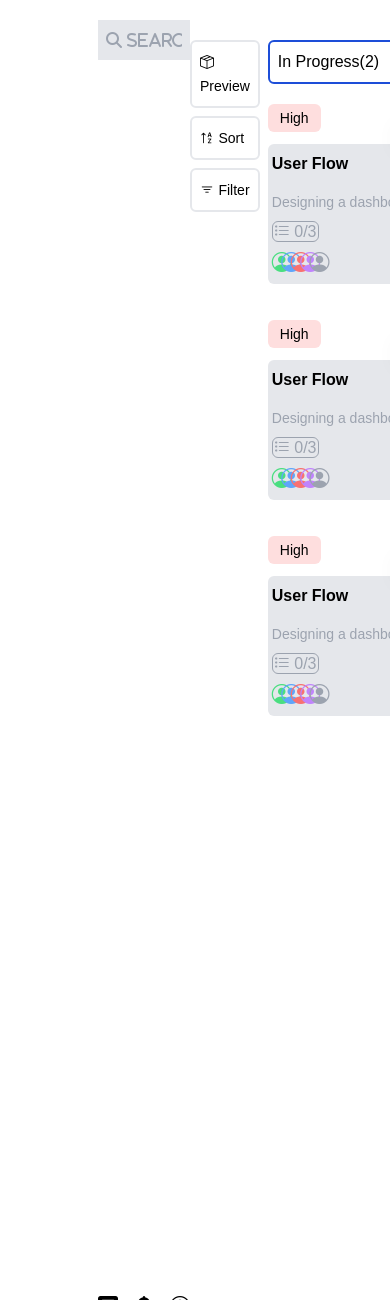
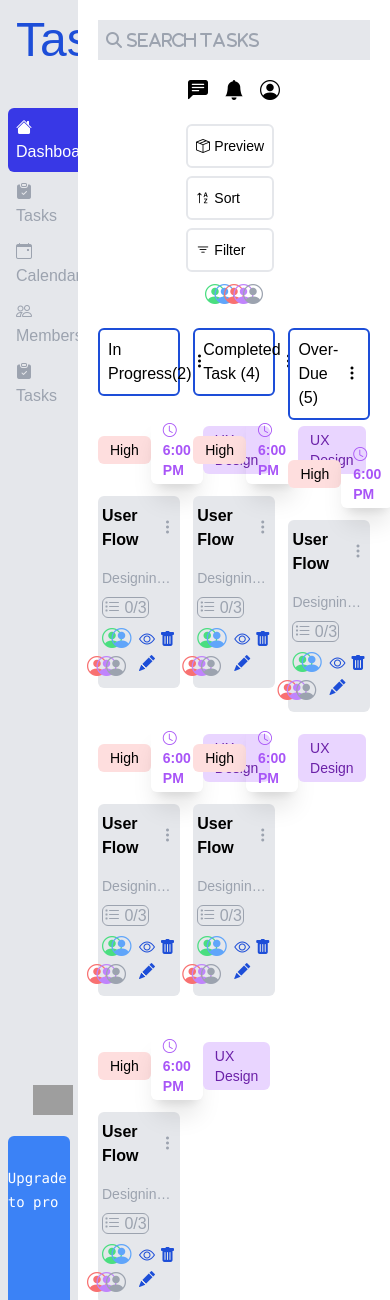
Before and after one commit to Olamidipupo-favour/benmore-interview, a Django app: page / in a window 390 px wide. Shown: the top 1300 px of the page. Run offline with Django 5.2, Linux system fonts and the light colour scheme; some libraries are stand-ins or nearby versions; grey boxes are pictures that could not be loaded.

Commit message:
Done with an unresponsive frontend

```diff
--- a/benmore/benmore/templates/index.html
+++ b/benmore/benmore/templates/index.html
@@ -52,10 +52,8 @@
     </style>
   </head>
   <body>
-    <div class="container w-full">
-      <div
-        class="sidebar flex flex-col bg-gray-200 justify-between md:visible hidden"
-      >
+    <div class="container">
+      <div class="sidebar flex flex-col bg-gray-200 justify-between">
         <div class="main_content">
           <div class="header flex-row p-4">
             <span class="text-blue-700 text-5xl">Tasky</span>
@@ -96,7 +94,7 @@
           >
         </div>
       </div>
-      <div class="main-page flex">
+      <div class="main-page flex-1">
         <div
           class="header flex flex-col md:flex-row justify-between items-center mb-5"
         >
@@ -152,6 +150,7 @@
         </div>
         <div class=""></div>
         <div class="tasks flex flex-row justify-between mt-5">
+
           <div class="incomplete flex flex-col w-[30%]">
             <div
               class="border-blue-700 rounded-md border-2 flex justify-between items-center p-2 mb-5"
@@ -159,7 +158,7 @@
               <span class="">In Progress(2) </span>
               <i class="bi bi-three-dots-vertical text-right"></i>
             </div>
-            <div class="task-content mb-9">
+               <div class="task-content mb-9">
               <div class="task-header flex justify-between items-center">
                 <span class="bg-[#FEDEDE] rounded-md px-3 py-1 text-sm"
                   >High</span
@@ -215,7 +214,8 @@
               </div>
             </div>
 
-            <div class="task-content mb-9">
+
+             <div class="task-content mb-9">
               <div class="task-header flex justify-between items-center">
                 <span class="bg-[#FEDEDE] rounded-md px-3 py-1 text-sm"
                   >High</span
@@ -271,7 +271,7 @@
               </div>
             </div>
 
-            <div class="task-content mb-9">
+                         <div class="task-content mb-9">
               <div class="task-header flex justify-between items-center">
                 <span class="bg-[#FEDEDE] rounded-md px-3 py-1 text-sm"
                   >High</span
@@ -335,7 +335,7 @@
               <span class="">Completed Task (4) </span>
               <i class="bi bi-three-dots-vertical text-right"></i>
             </div>
-            <div class="task-content mb-9">
+                    <div class="task-content mb-9">
               <div class="task-header flex justify-between items-center">
                 <span class="bg-[#FEDEDE] rounded-md px-3 py-1 text-sm"
                   >High</span
@@ -390,7 +390,7 @@
                 </div>
               </div>
             </div>
-            <div class="task-content mb-9">
+             <div class="task-content mb-9">
               <div class="task-header flex justify-between items-center">
                 <span class="bg-[#FEDEDE] rounded-md px-3 py-1 text-sm"
                   >High</span
```
